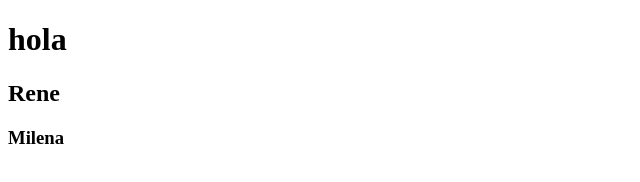
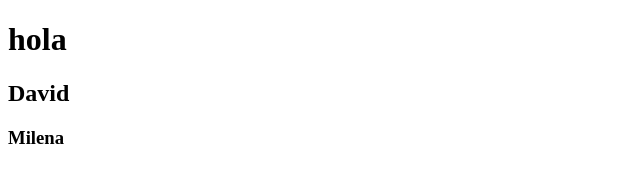
Before and after one commit to lskywolfll/Prueba, a plain HTML site: page index.html in a window 1280 px wide. Shown: the full height of the page, 0-640 px from the left. Drawn offline with Linux system fonts and the light colour scheme.

Commit message:
cambie el nombre de rene por el mio que es david

```diff
--- a/index.html
+++ b/index.html
@@ -9,7 +9,7 @@
 
 <body>
     <h1>hola</h1>
-    <h2>Rene</h2>
+    <h2>David</h2>
     <h3>Milena</h3>
 </body>
 
```
